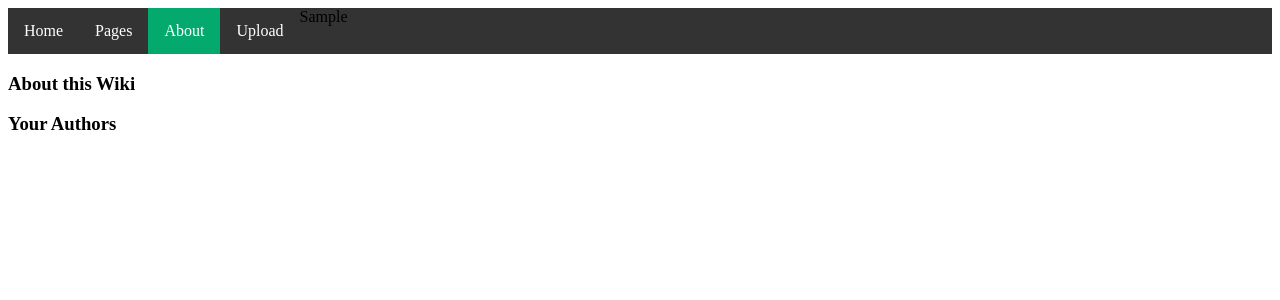
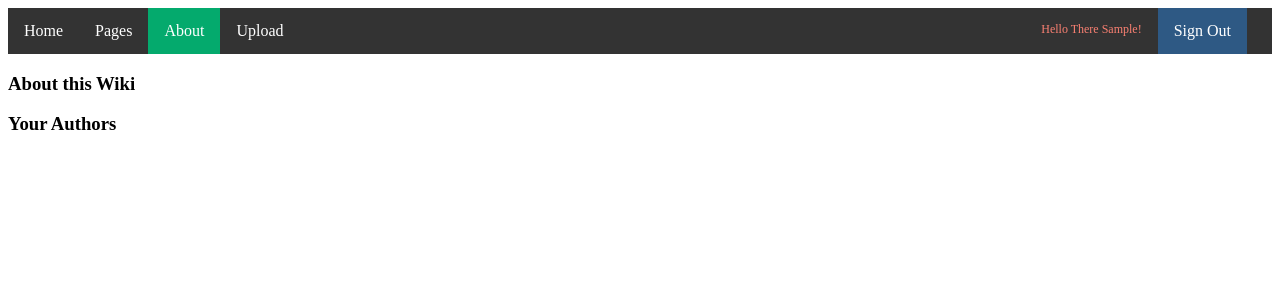
Before and after one commit to thatshawt/wiki-sus, a Flask app: page /about in a window 1280 px wide. Shown: the top 300 px of the page. Run offline with Flask 2, Linux system fonts and the light colour scheme; the visitor is signed in with stand-in values (Sample User, id 1).

Commit message:
Update layout.html

```diff
--- a/flaskr/templates/layout.html
+++ b/flaskr/templates/layout.html
@@ -43,7 +43,12 @@
                     <li id="{{element}}" ><a href="{{ url_for(element)}}">{{element}}</a></li>
                     {% endif %}
                 {% endfor %}
-                    <li id = "username" >{{current_user.username}}</li>
+
+                    <div class="logged-in">
+                        <li id="user">Hello there {{ current_user.username }}!</li>
+                        <li id="logout" ><a href="{{ url_for('logout')}}">Sign Out</a></li>
+                    </div>
+
             {% endif %}
         </ul>
     </div>
```
